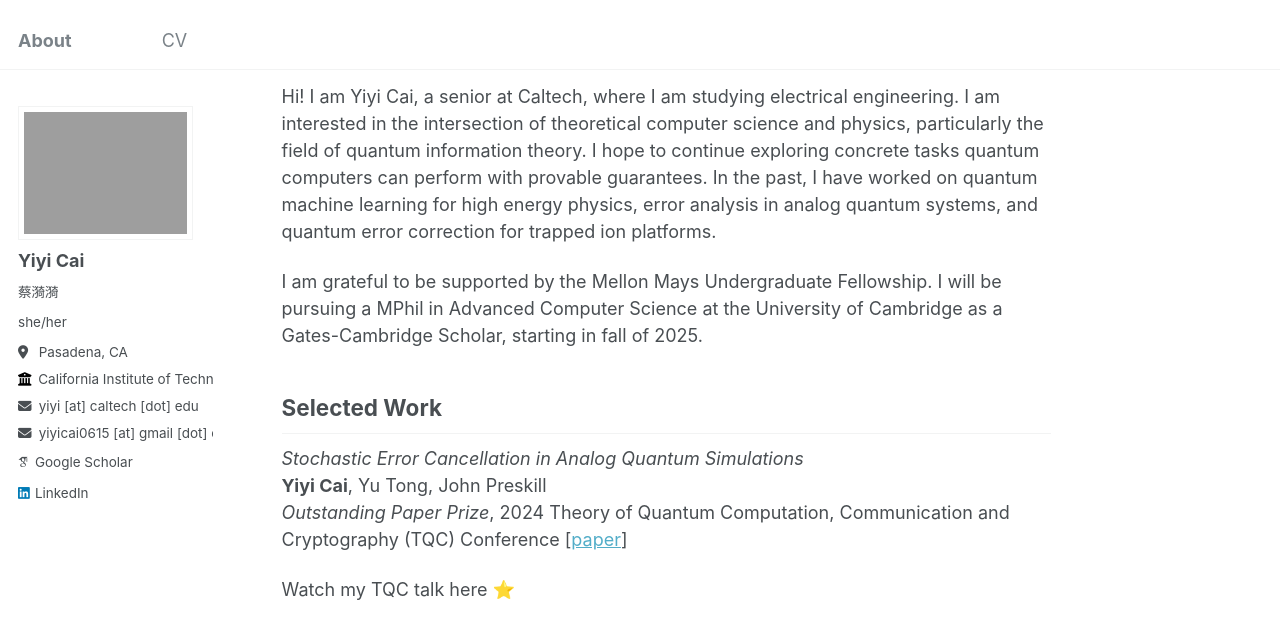
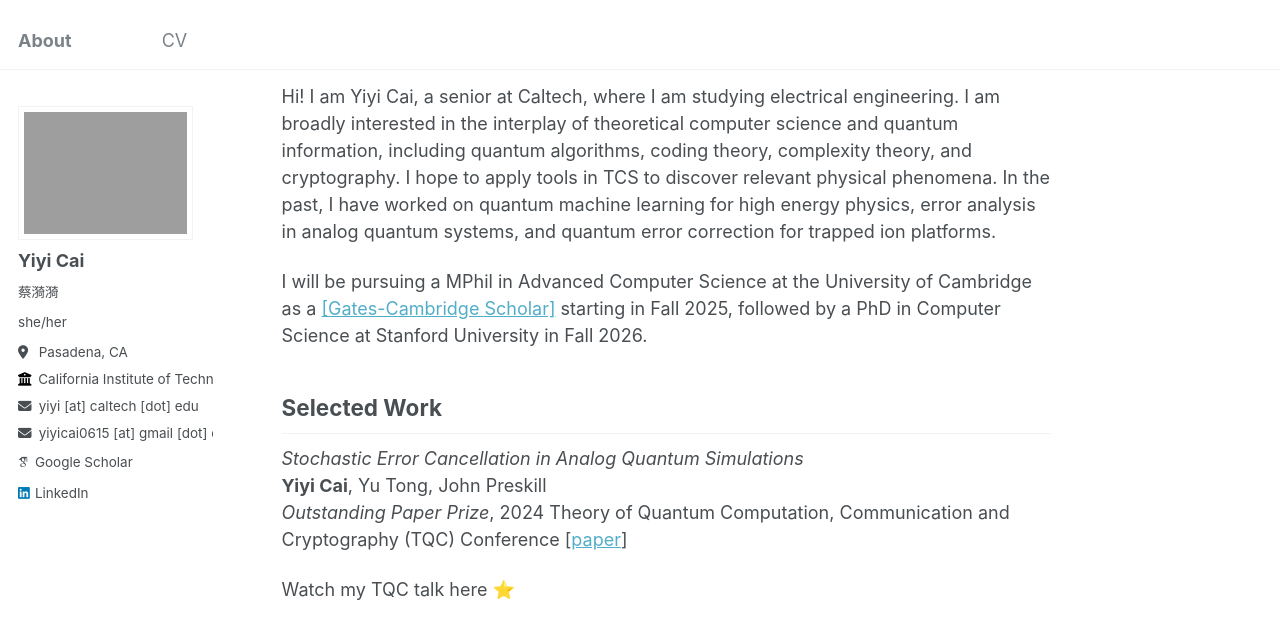
Before and after one commit to Yiyi-Cai/yiyi-cai.github.io, a Jekyll site: the page built from _pages/about.md, in a window 1280 px wide and 1306 px high, cut to the strip 0-623 px from the top of the window. Built offline with Jekyll 4.4.1, drawn with Linux system fonts in a browser that asks for light colours; some web fonts are replaced.

Commit message:
Update about.md

```diff
--- a/_pages/about.md
+++ b/_pages/about.md
@@ -15,9 +15,9 @@ redirect_from:
 </style>
 
 ----------
-Hi! I am Yiyi Cai, a senior at Caltech, where I am studying electrical engineering. I am interested in the intersection of theoretical computer science and physics, particularly the field of quantum information theory. I hope to continue exploring concrete tasks quantum computers can perform with provable guarantees. In the past, I have worked on quantum machine learning for high energy physics, error analysis in analog quantum systems, and quantum error correction for trapped ion platforms.
+Hi! I am Yiyi Cai, a senior at Caltech, where I am studying electrical engineering. I am broadly interested in the interplay of theoretical computer science and quantum information, including quantum algorithms, coding theory, complexity theory, and cryptography. I hope to apply tools in TCS to discover relevant physical phenomena. In the past, I have worked on quantum machine learning for high energy physics, error analysis in analog quantum systems, and quantum error correction for trapped ion platforms.
 
-I am grateful to be supported by the Mellon Mays Undergraduate Fellowship. I will be pursuing a MPhil in Advanced Computer Science at the University of Cambridge as a Gates-Cambridge Scholar, starting in fall of 2025.
+I will be pursuing a MPhil in Advanced Computer Science at the University of Cambridge as a [[Gates-Cambridge Scholar]](https://www.caltech.edu/about/news/yiyi_cai_gates_cambridge_scholarship) starting in Fall 2025, followed by a PhD in Computer Science at Stanford University in Fall 2026.
 
 
 Selected Work
```
